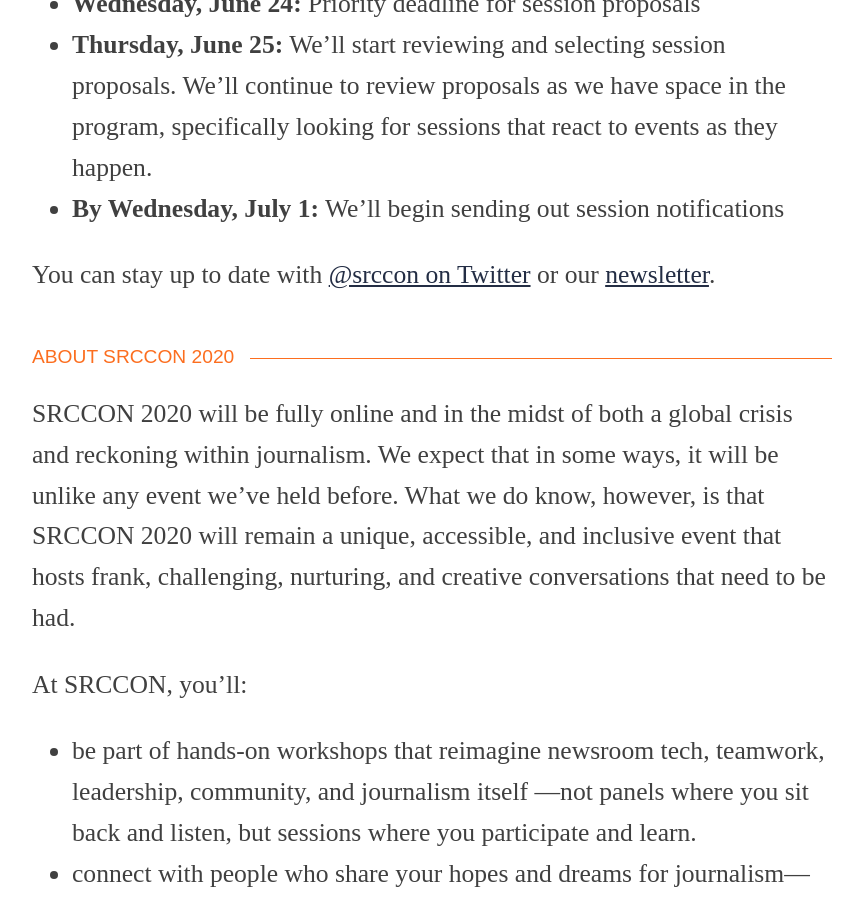
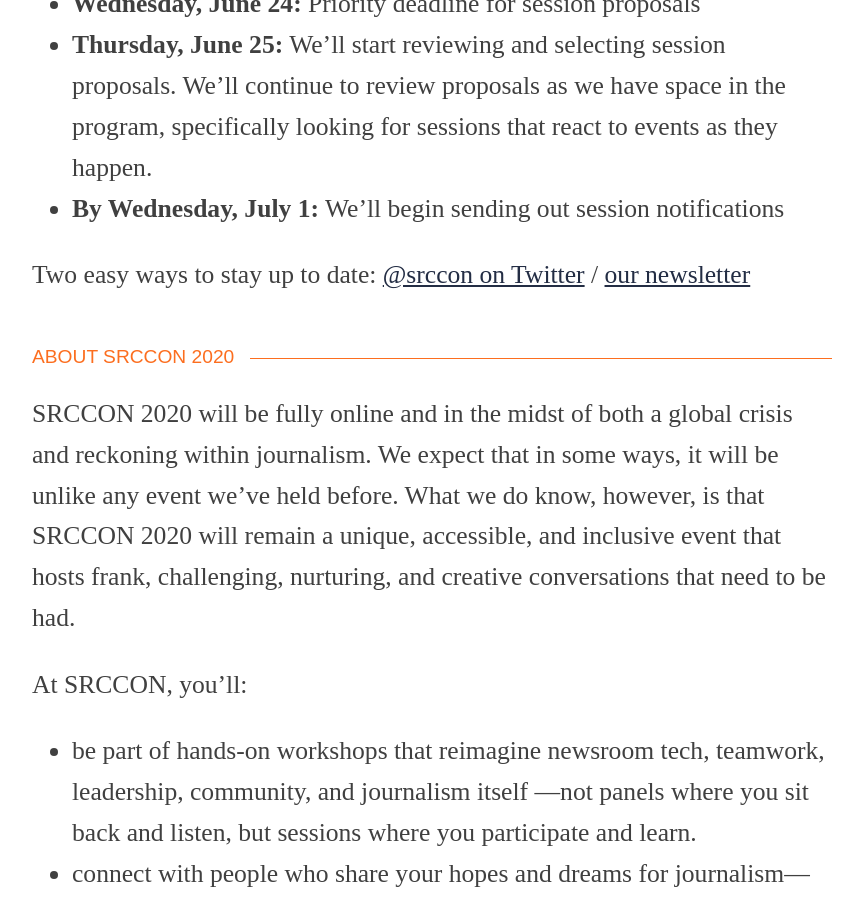
Before and after one commit to OpenNews/srccon-2020, a Jekyll site: the page built from homepage.md, in a window 1280 px wide and 900 px high, scrolled down 1880 px. Shown: the whole window, without its empty margins (208-1064 px from the left). Built offline with Jekyll 4.4.1, drawn with Linux system fonts in a browser that asks for light colours; some web fonts are replaced; our own code applies the rules of GitHub Pages for plain Markdown files.

Commit message:
language tweak

```diff
--- a/homepage.md
+++ b/homepage.md
@@ -26,7 +26,7 @@
 * **Thursday, June 25:** We'll start reviewing and selecting session proposals. We'll continue to review proposals as we have space in the program, specifically looking for sessions that react to events as they happen.
 * **By Wednesday, July 1:** We'll begin sending out session notifications
 
-You can stay up to date with [@srccon on Twitter](https://twitter.com/srccon) or our [newsletter](https://opennews.us5.list-manage.com/subscribe?u=71c95e9a43708843d2fdc1f09&id=996e9290cc).
+Two easy ways to stay up to date: [@srccon on Twitter](https://twitter.com/srccon) / [our newsletter](https://opennews.us5.list-manage.com/subscribe?u=71c95e9a43708843d2fdc1f09&id=996e9290cc)
 
 ### About SRCCON 2020
 
```
